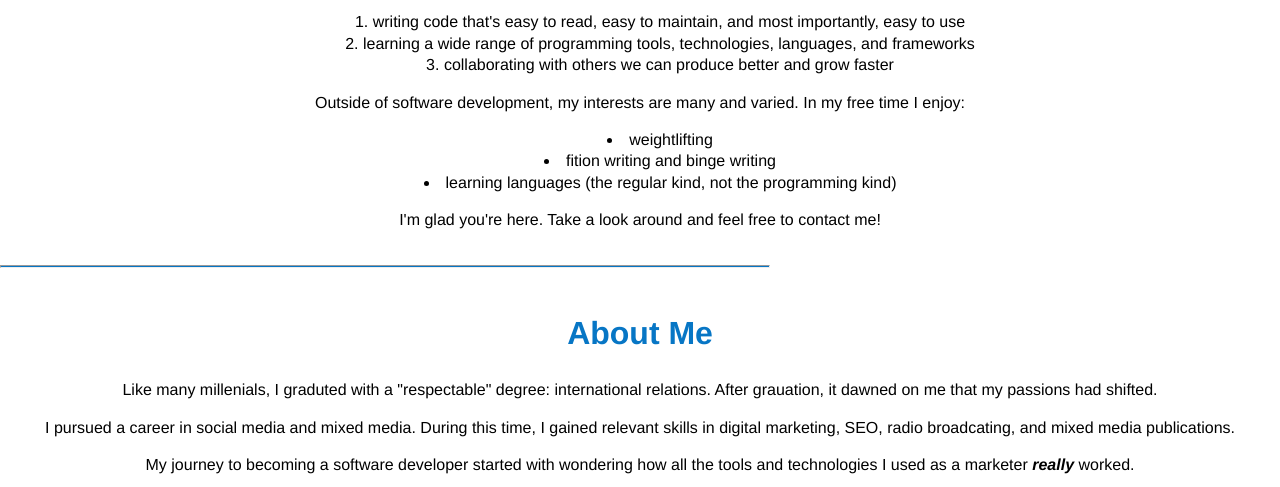
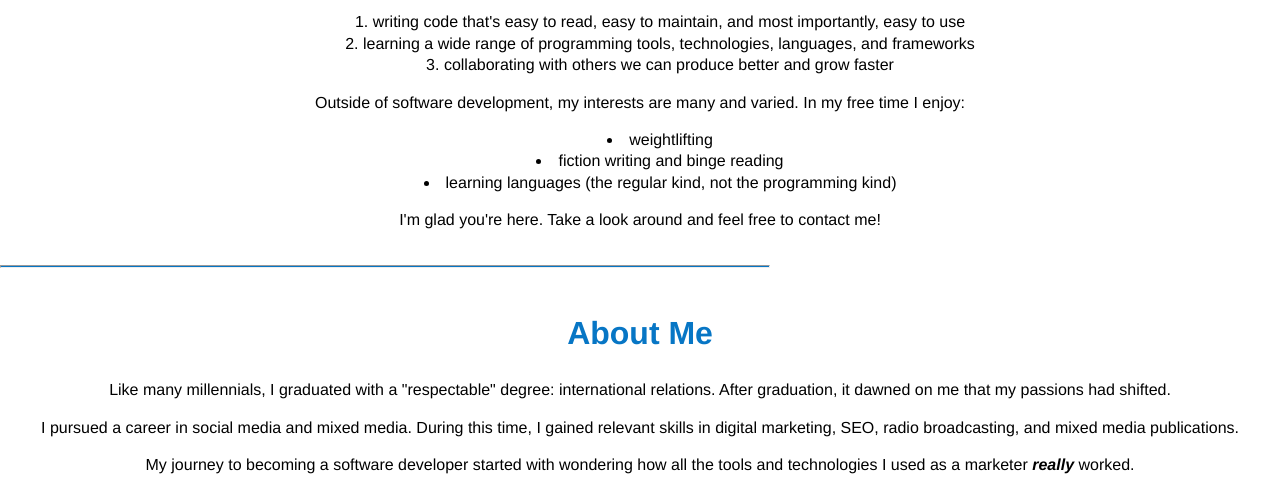
Before and after one commit to aniledev/portfolio, a plain HTML site: page index.html in a window 1280 px wide. Shown: the part 766-1253 px from the top of the page. Drawn offline with nearby package versions, Linux system fonts and the light colour scheme; a script that the page names is missing.

Commit message:
Updated spelling and grammar of paragraph text

```diff
--- a/index.html
+++ b/index.html
@@ -16,9 +16,9 @@
     <h3>I'm a future Software Engineer.</h3>
   </header>
 
-<!-- The main bpdy and content of the webpage-->
+<!-- The main body and content of the webpage-->
   <main>
-    <!-- This is my into section -->
+    <!-- This is my intro section -->
     <section class="intro">
       <img src="https://images.unsplash.com/photo-1517694712202-14dd9538aa97?ixlib=rb-1.2.1&auto=format&fit=crop&w=1950&q=80" alt="Laptop sitting on table displaying code on the screen">
       <p>I'm a student at <a href="https://www.thinkful.com/">Thinkful</a> learning software engineering. Currently, Florida is where I call home. </p>
@@ -32,7 +32,7 @@
       <div>
       <ul>
         <li>weightlifting</lil>
-        <li>fition writing and binge writing</lil>
+        <li>fiction writing and binge reading</lil>
         <li>learning languages (the regular kind, not the programming kind)</lil>
       </ul>
       </div>
@@ -44,8 +44,8 @@
 <!-- This is where my about me section starts -->
     <section class="about">
       <h2>About Me</h2>
-      <p>Like many millenials, I graduted with a "respectable" degree: international relations. After grauation, it dawned on me that my passions had shifted.</p>
-      <p>I pursued a career in social media and mixed media. During this time, I gained relevant skills in digital marketing, SEO, radio broadcating, and mixed media publications.</p>
+      <p>Like many millennials, I graduated with a "respectable" degree: international relations. After graduation, it dawned on me that my passions had shifted.</p>
+      <p>I pursued a career in social media and mixed media. During this time, I gained relevant skills in digital marketing, SEO, radio broadcasting, and mixed media publications.</p>
       <p>My journey to becoming a software developer started with wondering how all the tools and technologies I used as a marketer <strong><em>really</em></strong> worked.</p>
       <p>I'm currently a full-time student in Thinkful's <a href="https://www.thinkful.com/bootcamp/web-development/full-time/#curriculum">Engineering Immersion</a> track. The journey has only just begun!</p>
     </section>
```
